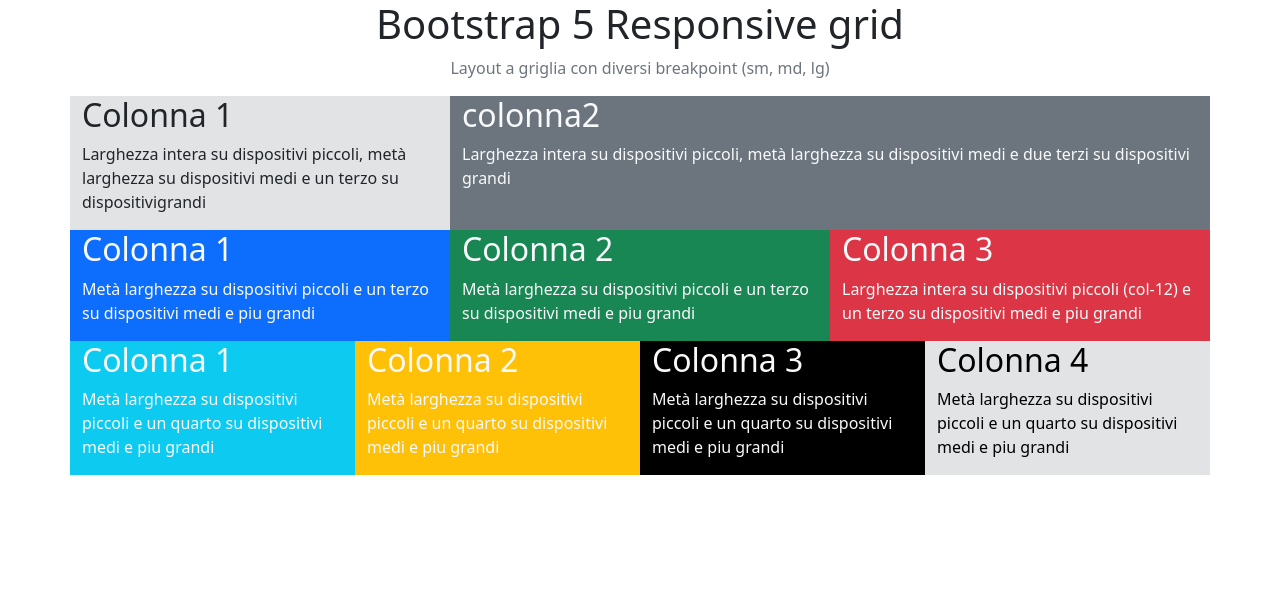
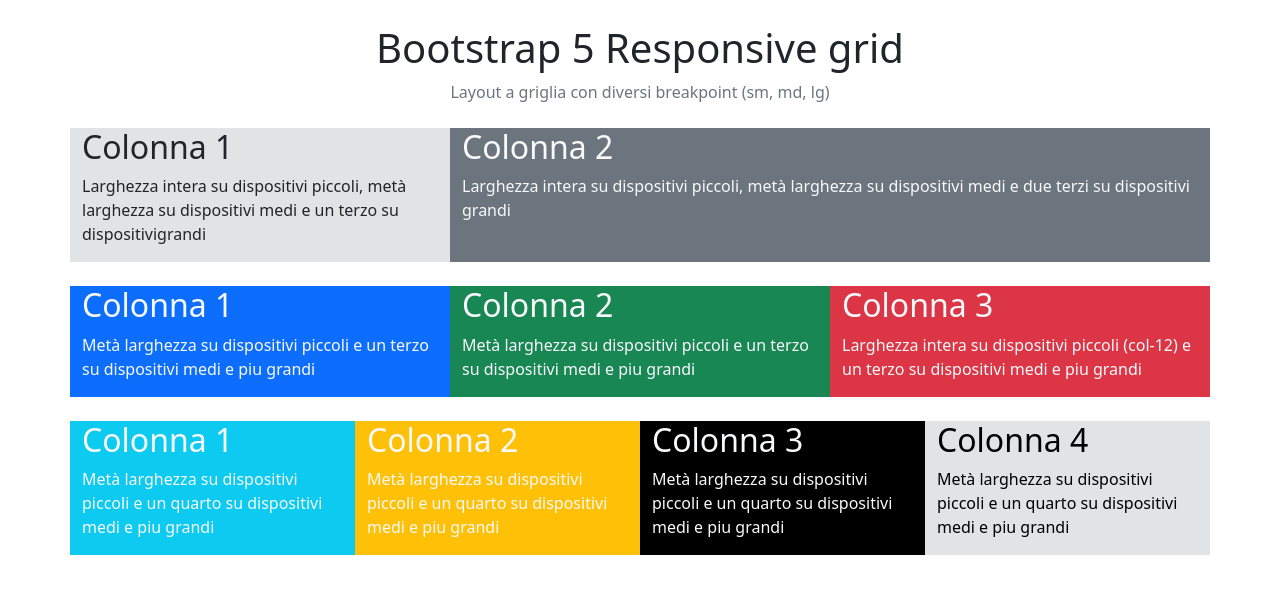
Before and after one commit to EnricoCiccolini/htmlcss-bootstrap-layout, a plain HTML site: page index.html in a window 1280 px wide. Drawn offline with nearby package versions, Linux system fonts and the light colour scheme.

Commit message:
style: add margin

```diff
--- a/index.html
+++ b/index.html
@@ -11,11 +11,11 @@
 </head>
 
 <body>
-    <div class="container text-center ">
+    <div class="container text-center my-4">
         <h1 class="">Bootstrap 5 Responsive grid</h1>
         <p class=" text-secondary">Layout a griglia con diversi breakpoint (sm, md, lg)</p>
     </div>
-    <div class="container ">
+    <div class="container mb-4">
         <div class="row">
             <div class="col col-12 col-md-6 col-lg-4 bg-secondary-subtle">
                 <h2>Colonna 1</h2>
@@ -23,14 +23,14 @@
                     dispositivigrandi</p>
             </div>
             <div class="col col-12 col-md-6 col-lg-8 bg-secondary text-light">
-                <h2>colonna2</h2>
+                <h2>Colonna 2</h2>
                 <p>Larghezza intera su dispositivi piccoli, metà larghezza su dispositivi medi e due terzi su
                     dispositivi grandi </p>
             </div>
         </div>
     </div>
 
-    <div class="container">
+    <div class="container mb-4">
         <div class="row text-light">
             <div class="col col-6 col-md-4 bg-primary">
                 <h2>Colonna 1</h2>
```
